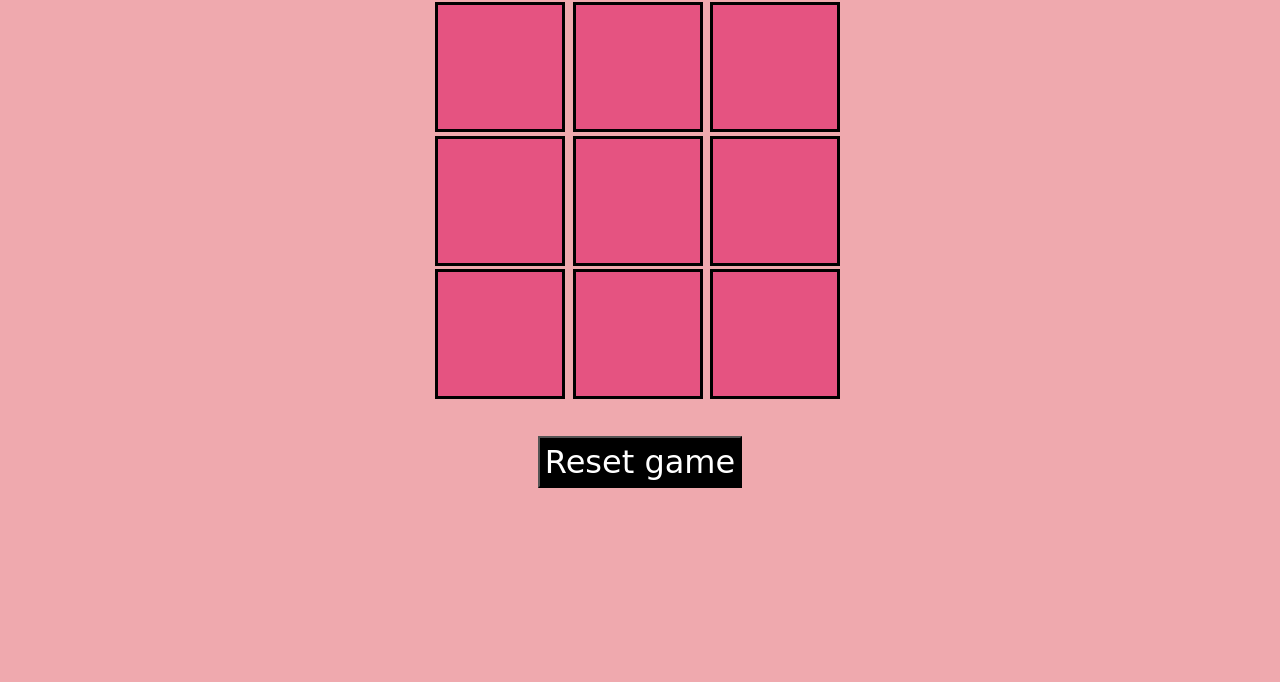
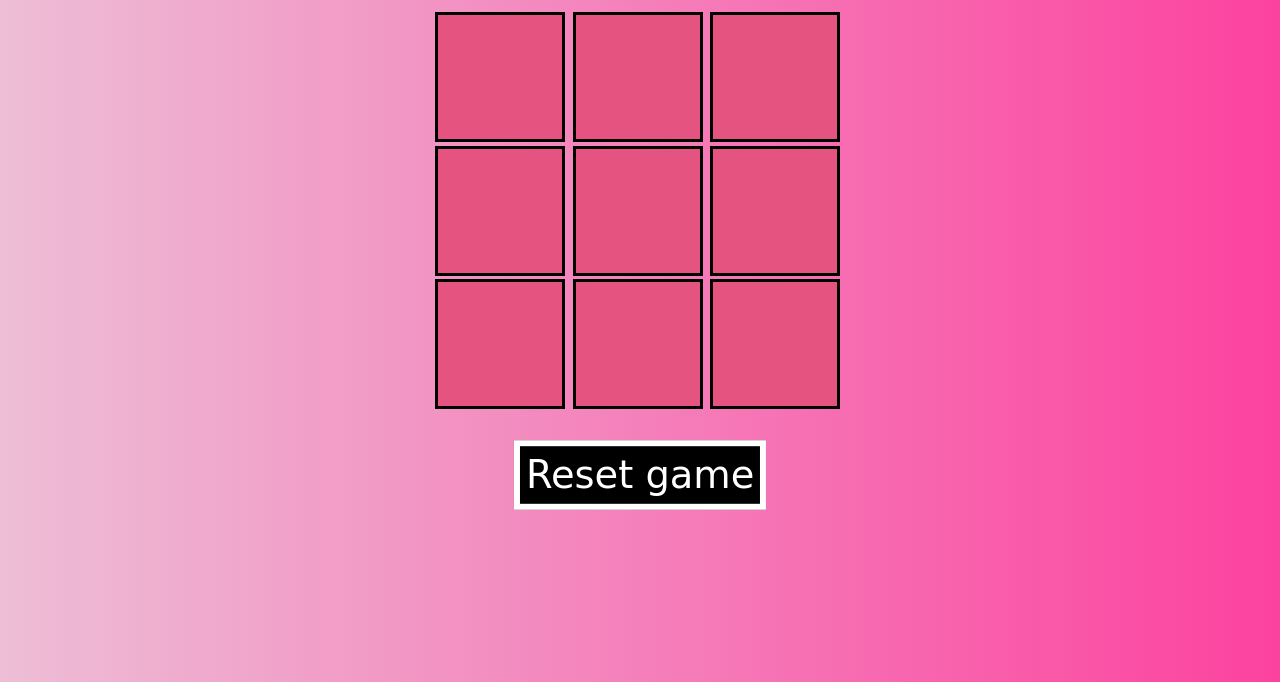
Before and after one commit to Muskan-Bansal123/tic-tac-toe, a plain HTML site: page index.html in a window 1280 px wide. In both pictures the pointer is over the button "Reset game". Shown: the part 118-800 px from the top of the page. Drawn offline with Linux system fonts and the light colour scheme.

Commit message:
Update style.css

```diff
--- a/style.css
+++ b/style.css
@@ -14,7 +14,7 @@ h1{ margin-top: 1.2rem;
 
 }
 body{
-    background-color:#EFA9AE;
+    background: linear-gradient(to right,#edbed6, #fc429f);
     font-family:sans-serif;
 }
 
@@ -32,6 +32,11 @@ justify-content: center;
     padding: 5px;
     font-family: cursive;
 
+}
+
+#reset-btn:hover{
+transform: scale(1.2);
+border:5px solid white;
 }
 .grid-container{
     display: grid;
@@ -67,6 +72,7 @@ justify-content: center;
     font-size: 40px;
     font-weight: bold;
     font-family: Cambria, Cochin, Georgia, Times, 'Times New Roman', serif;
+     margin-top: 10px;
 
 
 }
```
